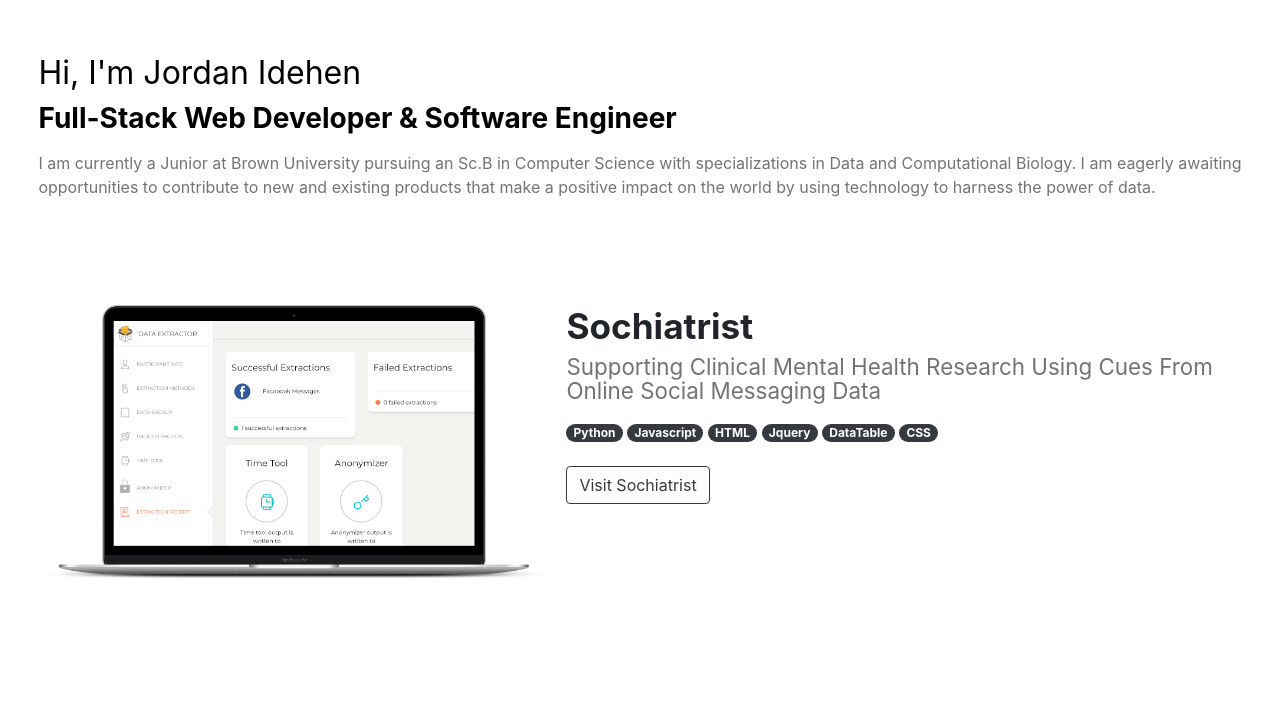
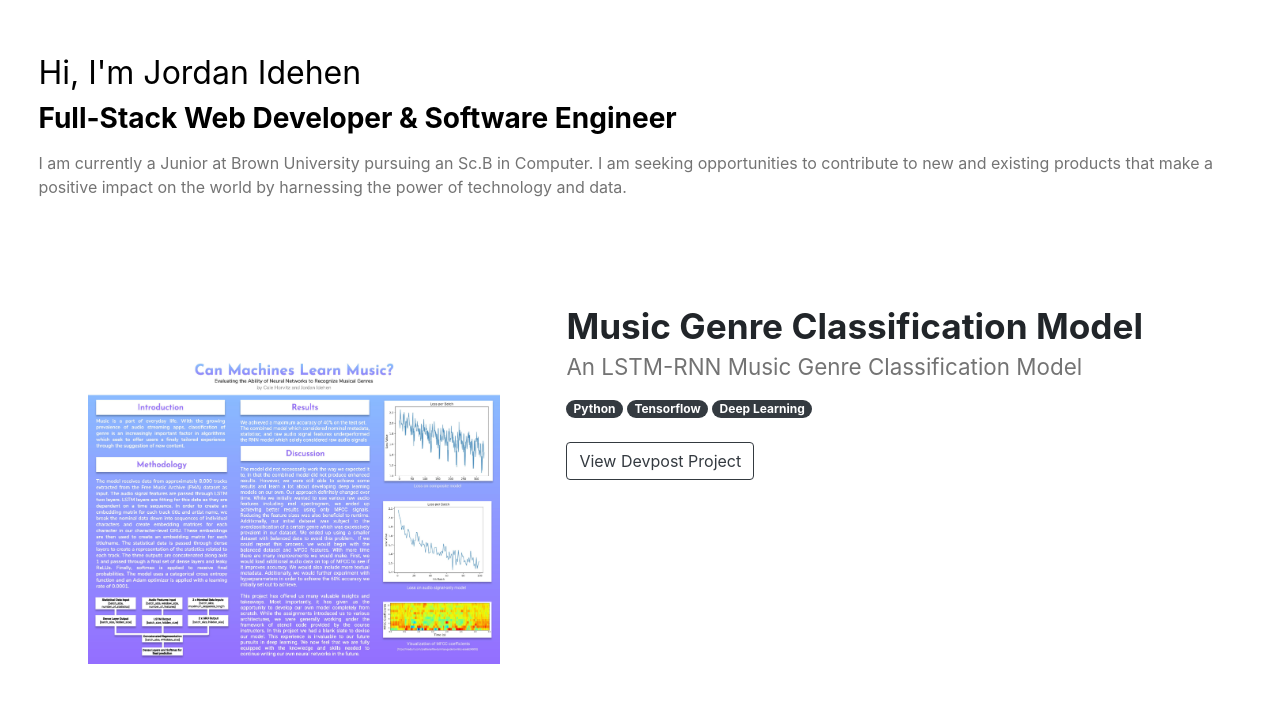
Before and after one commit to jidehen/Portfolio, a plain HTML site: page index.html in a window 1280 px wide. Shown: the part 81-785 px from the top of the page. Drawn offline with nearby package versions, Linux system fonts and the light colour scheme; grey boxes are pictures that could not be loaded.

Commit message:
adding genre model

```diff
--- a/css/main.css
+++ b/css/main.css
@@ -71,6 +71,10 @@ a:hover {color:black !important;}
 	margin-right: 1rem;
 }
 
+.img0 img {
+  padding: 50px;
+}
+
 .project-img:hover img{
 	transform: scale(1.1);
 }
--- a/index.html
+++ b/index.html
@@ -49,13 +49,30 @@
 				</div>
 				<div id="line-3">
 					<p>
-						I am currently a Junior at Brown University pursuing an Sc.B in Computer Science with specializations in Data and Computational Biology.
-						I am eagerly awaiting opportunities to contribute to new and existing products that make a positive impact on the world by using technology to harness the power of data.
+						I am currently a Junior at Brown University pursuing an Sc.B in Computer.
+						I am seeking opportunities to contribute to new and existing products that make a positive impact on the world by harnessing the power of technology and data.
 					</p>
 				</div>
 			</div>
 
 			<div class="project-flex">
+				<div class="project img0">
+					<div class="project-img">
+						<a href="https://devpost.com/software/generating-genres-can-machines-learn-music?" target="_blank">
+							<img src="img/music.jpg" alt="Music Genre Classification Model">
+						</a>
+					</div>
+					<div class="img-text">
+							<h1>Music Genre Classification Model</h1>
+							<p>An LSTM-RNN Music Genre Classification Model</p>
+							<span class="badge badge-pill badge-dark">Python</span>
+							<span class="badge badge-pill badge-dark">Tensorflow</span>
+							<span class="badge badge-pill badge-dark">Deep Learning</span>
+							<div class="img-btn">
+								<a class="btn btn-outline-dark" href="https://devpost.com/software/generating-genres-can-machines-learn-music?" target="_blank" role="button">View Devpost Project</a>
+							</div>
+					</div>
+				</div>
 				<div class="project img1">
 					<div class="project-img">
 						<a href="https://sochiatrist.cs.brown.edu/" target="_blank">
```
Also changed, not shown: img/music.jpg (added), 1 other file.
